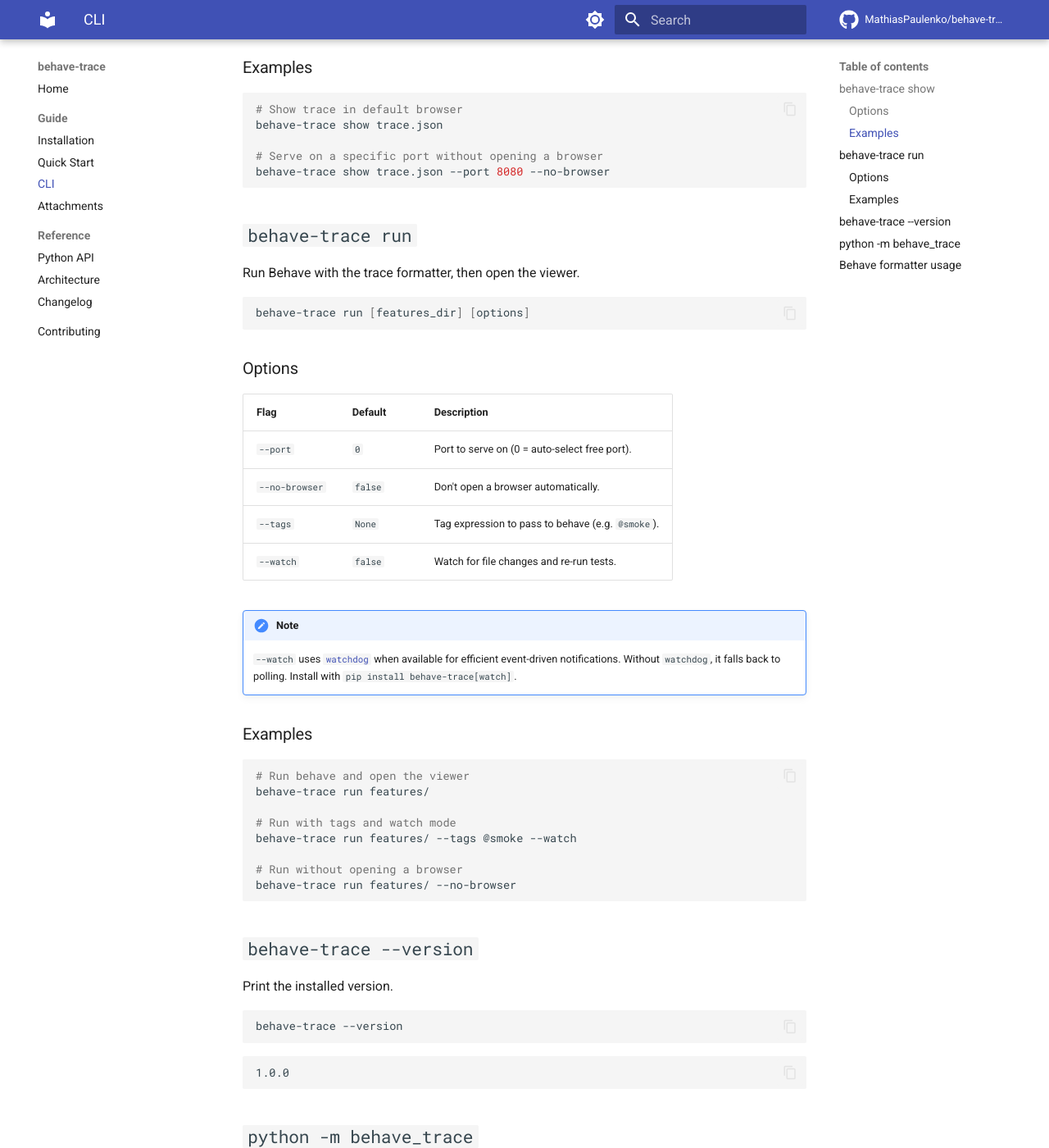
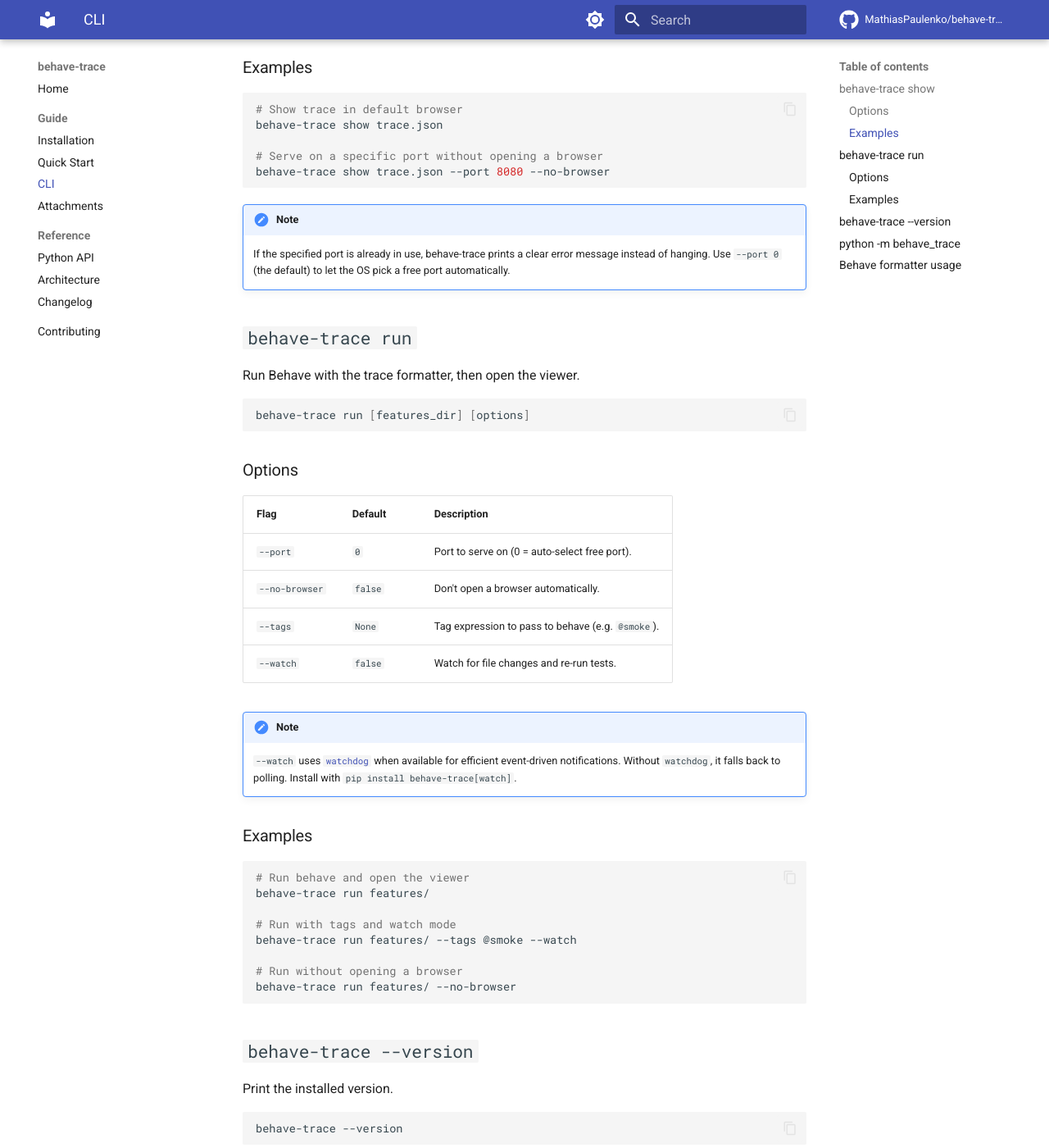
Before and after one commit to MathiasPaulenko/behave-trace, an MkDocs documentation site: the page built from docs/cli.md, in a window 1280 px wide and 1400 px high, scrolled down 508 px. Shown: the whole window at 82% size. Built offline with MkDocs 1.6.1 and Material for MkDocs 9.7.7, drawn with Linux system fonts in a browser that asks for light colours; comment, search, counter and statistics services are not loaded.

````diff
--- a/docs/cli.md
+++ b/docs/cli.md
@@ -24,6 +24,11 @@ behave-trace show trace.json
 # Serve on a specific port without opening a browser
 behave-trace show trace.json --port 8080 --no-browser
 ```
+
+!!! note
+    If the specified port is already in use, behave-trace prints a clear error
+    message instead of hanging. Use `--port 0` (the default) to let the OS
+    pick a free port automatically.
 
 ## `behave-trace run`
 
@@ -69,7 +74,7 @@ behave-trace --version
 ```
 
 ```text
-1.0.0
+1.3.0
 ```
 
 ## `python -m behave_trace`
--- a/docs/installation.md
+++ b/docs/installation.md
@@ -72,7 +72,7 @@ behave-trace --version
 ```
 
 ```text
-1.0.0
+1.3.0
 ```
 
 You can also verify the Python API is importable:
````
Also changed, not shown: README.md (+2 -0 lines), docs/architecture.md (+4 -2 lines), docs/index.md (+2 -0 lines).
